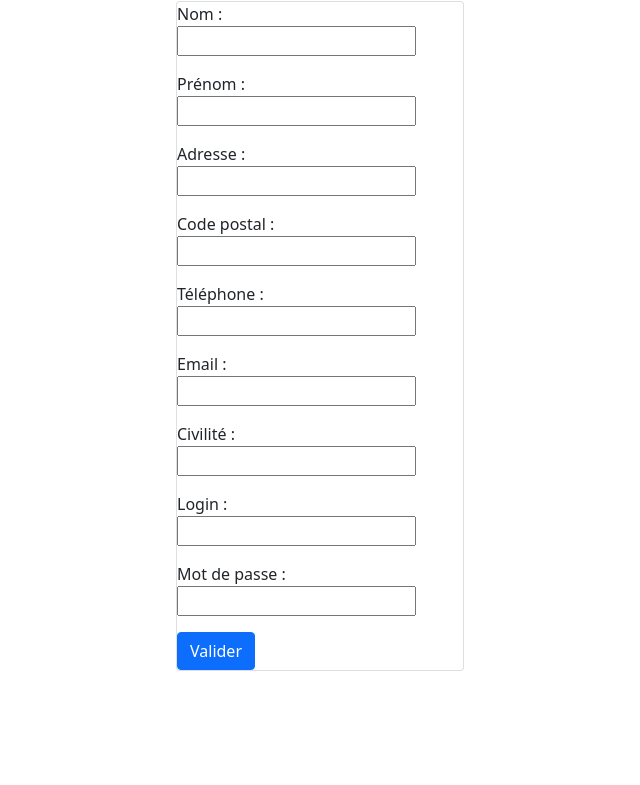
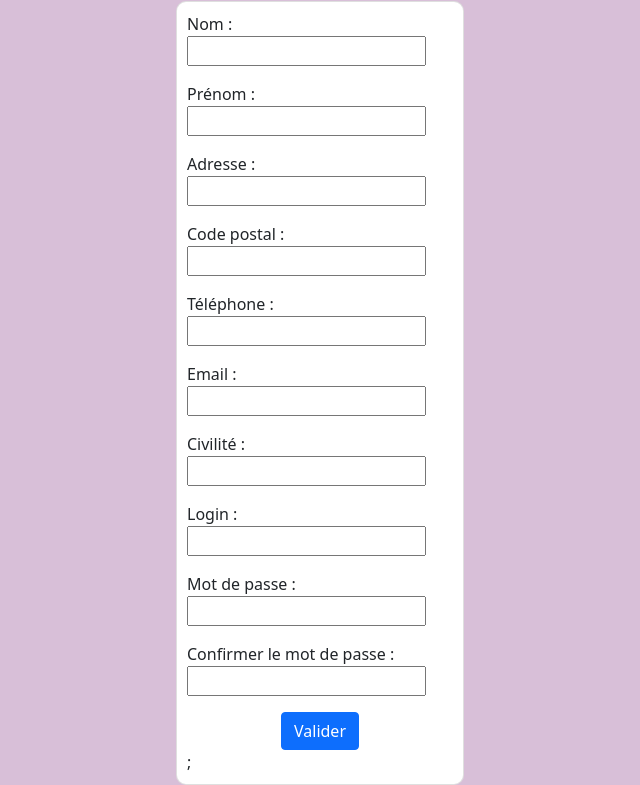
Before and after one commit to mankoty567/tp01_schuszter_xavier, a plain HTML site: page index.html in a window 1280 px wide. Shown: the part 68-853 px from the top of the page, without its empty margins (320-960 px from the left). Before the commit the page ends 800 px from the top, so only its background shows below. Drawn offline with nearby package versions, Linux system fonts and the light colour scheme.

Commit message:
Fin jquery

```diff
--- a/index.html
+++ b/index.html
@@ -18,8 +18,8 @@
       <header>
         <h1>Formulaire d'inscription</h1>
       </header>
-      <div class="card" style="width: 18rem">
-        <form onsubmit="">
+      <div class="card formStyle" style="width: 18rem">
+        <form id="formClient">
           <div class="mb-3">
             <label for="firstname">Nom : </label>
             <input type="text" id="firstname" name="firstname" required />
@@ -78,8 +78,40 @@
             <label for="password">Mot de passe : </label>
             <input type="password" id="password" name="password" required />
           </div>
-          <button type="submit" class="btn btn-primary">Valider</button>
+
+          <div class="mb-3">
+            <label for="passwordConfirm">Confirmer le mot de passe : </label>
+            <input
+              type="password"
+              id="passwordConfirm"
+              name="passwordConfirm"
+              required
+            />
+          </div>
+
+          <div class="center">
+            <button type="submit" id="submit" class="btn btn-primary">
+              Valider
+            </button>
+          </div>
         </form>
+
+        <span class="invalid-feedback"></span>;
+
+        <script>
+          $("form").submit(function (event) {
+            //Pour ne pas reload la page
+            event.preventDefault();
+            //Si le mdp est différent de la confirmation
+            if ($("#passwordConfirm").val() !== $("#password").val()) {
+              //Code provenant de la doc jquery (je ne connais pas personnellement la techno)
+              $("span")
+                .text("Les mot de passe ne correspondent pas !")
+                .show()
+                .fadeOut(1000);
+            }
+          });
+        </script>
       </div>
     </div>
   </body>
--- a/style.css
+++ b/style.css
@@ -7,3 +7,12 @@
 h1 {
   padding-bottom: 3%;
 }
+
+.formStyle {
+  border-radius: 10px;
+  padding: 10px;
+}
+
+body {
+  background-color: thistle;
+}
```
